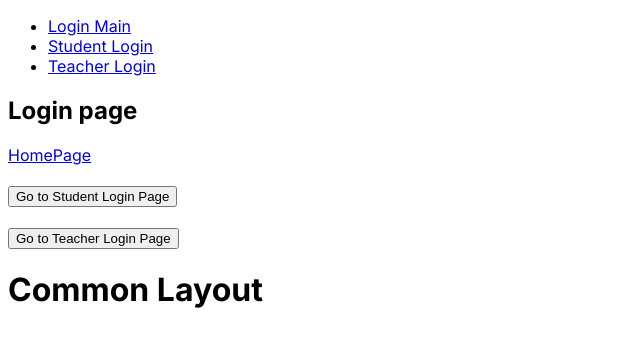
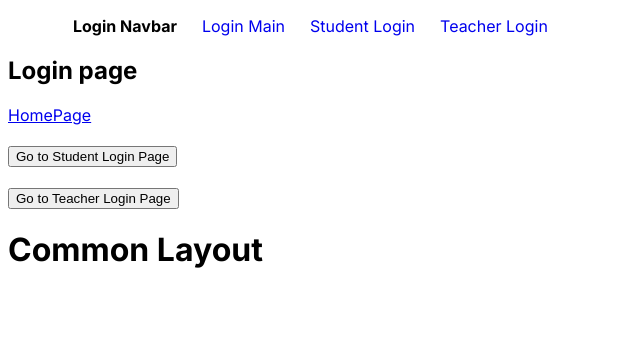
Before and after one commit to AnandShirbhaiyye/nextjs-learn, a Next.js app: page /login in a window 1280 px wide. Shown: the top 346 px of the page, without its empty margins (0-640 px from the left). Built offline with nearby package versions, Linux system fonts and the light colour scheme.

Commit message:
create basic design of navbar and added css file

```diff
--- a/src/app/login/layout.js
+++ b/src/app/login/layout.js
@@ -1,9 +1,13 @@
 import Link from "next/link";
+import './login.css';
 
 export default function layout({children }){
     return(
         <div>
-            <ul>
+            <ul className="login-menu">
+                <li>
+                    <h4>Login Navbar</h4>
+                </li>
                 <li>
                     <Link href="/login">Login Main</Link>
                 </li>
--- /dev/null
+++ b/src/app/login/login.css
@@ -0,0 +1,13 @@
+.login-menu{
+    display: flex;
+}
+.login-menu li{
+    margin-left: 25px;
+    list-style-type: none;
+}
+.login-menu li a{
+    text-decoration: none;
+}
+.login-menu li h4{
+    margin: 0;
+}
--- a/src/app/login/page.js
+++ b/src/app/login/page.js
@@ -3,6 +3,7 @@ import Link from 'next/link';
 import { useRouter } from 'next/navigation';
 
 import React from 'react';
+
 
 export default function Login() {
   const router = useRouter();
```
